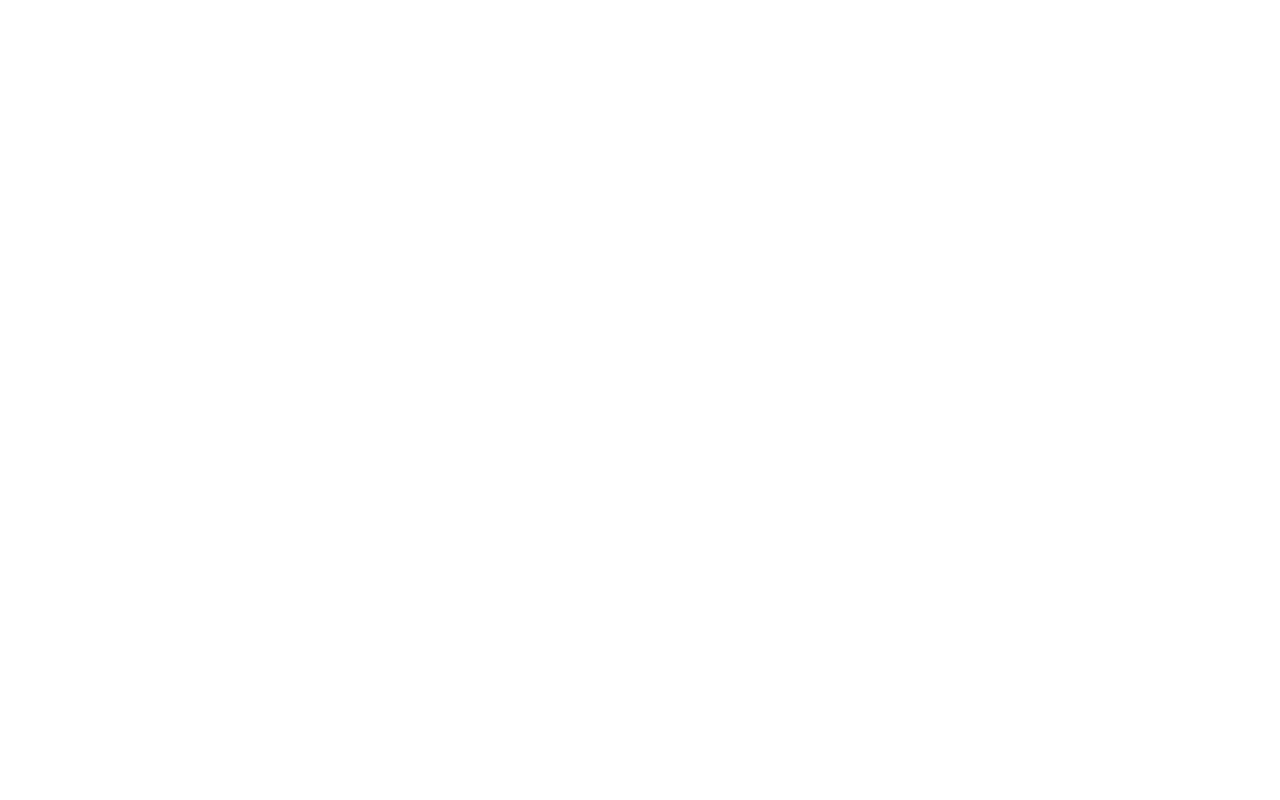
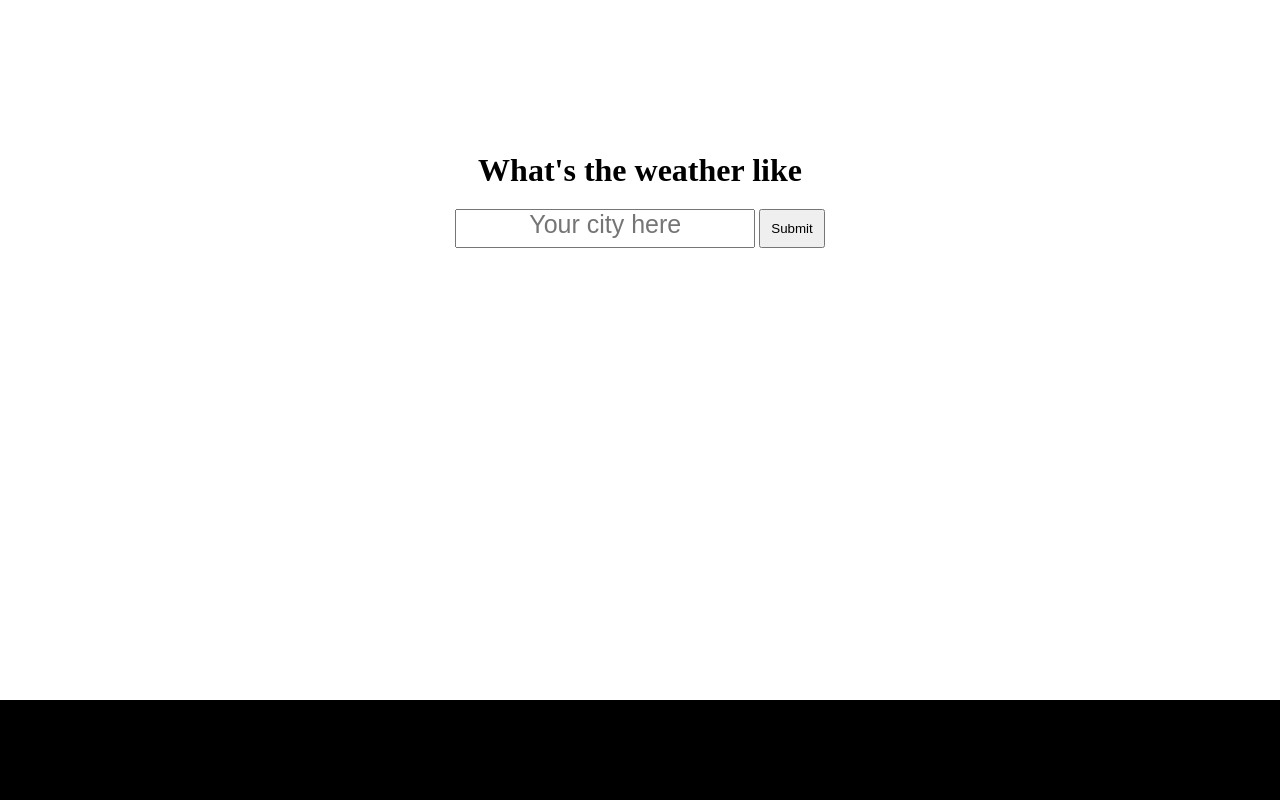
Before and after one commit to Abdulkadir2770/weather-app, a plain HTML site: page index.html in a window 1280 px wide. Drawn offline with Linux system fonts and the light colour scheme.

Commit message:
new commit

```diff
--- /dev/null
+++ b/assets/css/style.css
@@ -0,0 +1,45 @@
+* {
+    margin: 0px;
+    padding: 0px;
+    box-sizing: border-box;
+}
+
+input {
+    width: 300px;
+    padding: 10px;
+}
+
+h1 {
+    margin-bottom: 20px;
+    border: 0;
+    outline: 0;
+    background-color: transparent;
+    resize: none;
+}
+
+button {
+    padding: 10px;
+    cursor: pointer;
+}
+
+::placeholder {
+    font-size: 25px;
+    text-align: center;
+}
+
+.container {
+    display: flex;
+    justify-content: center;
+    align-items: center;
+    height: 400px;
+    text-align: center;
+}
+
+footer {
+    background-color: #000000;
+    height: 100px;
+    position: fixed;
+    left: 0;
+    bottom: 0;
+    width: 100%;
+}
--- a/index.html
+++ b/index.html
@@ -5,10 +5,12 @@
     <meta http-equiv="X-UA-Compatible" content="IE=edge">
     <meta name="viewport" content="width=device-width, initial-scale=1.0">
     <title>Weather App</title>
+    <link rel="stylesheet" href="./assets/css/style.css">
 </head>
 <body>
 
     <div class="container"></div>
+    <footer></footer>
 
     <script src="./main.js"></script>
 </body>
--- a/main.js
+++ b/main.js
@@ -15,7 +15,7 @@
   \**********************/
 /***/ (() => {
 
-eval("console.log(\"Connected!!!\");\n\n//# sourceURL=webpack://weather-app/./src/index.js?");
+eval("const container = document.querySelector(\".container\")\r\n\r\ncontainer.innerHTML = `\r\n    <header id=\"header\">\r\n        <h1>What's the weather like</h1>\r\n        <input type=\"text\" placeholder=\"Your city here\"/>\r\n        <button>Submit</button>\r\n    </header>\r\n`;\n\n//# sourceURL=webpack://weather-app/./src/index.js?");
 
 /***/ })
 
```
